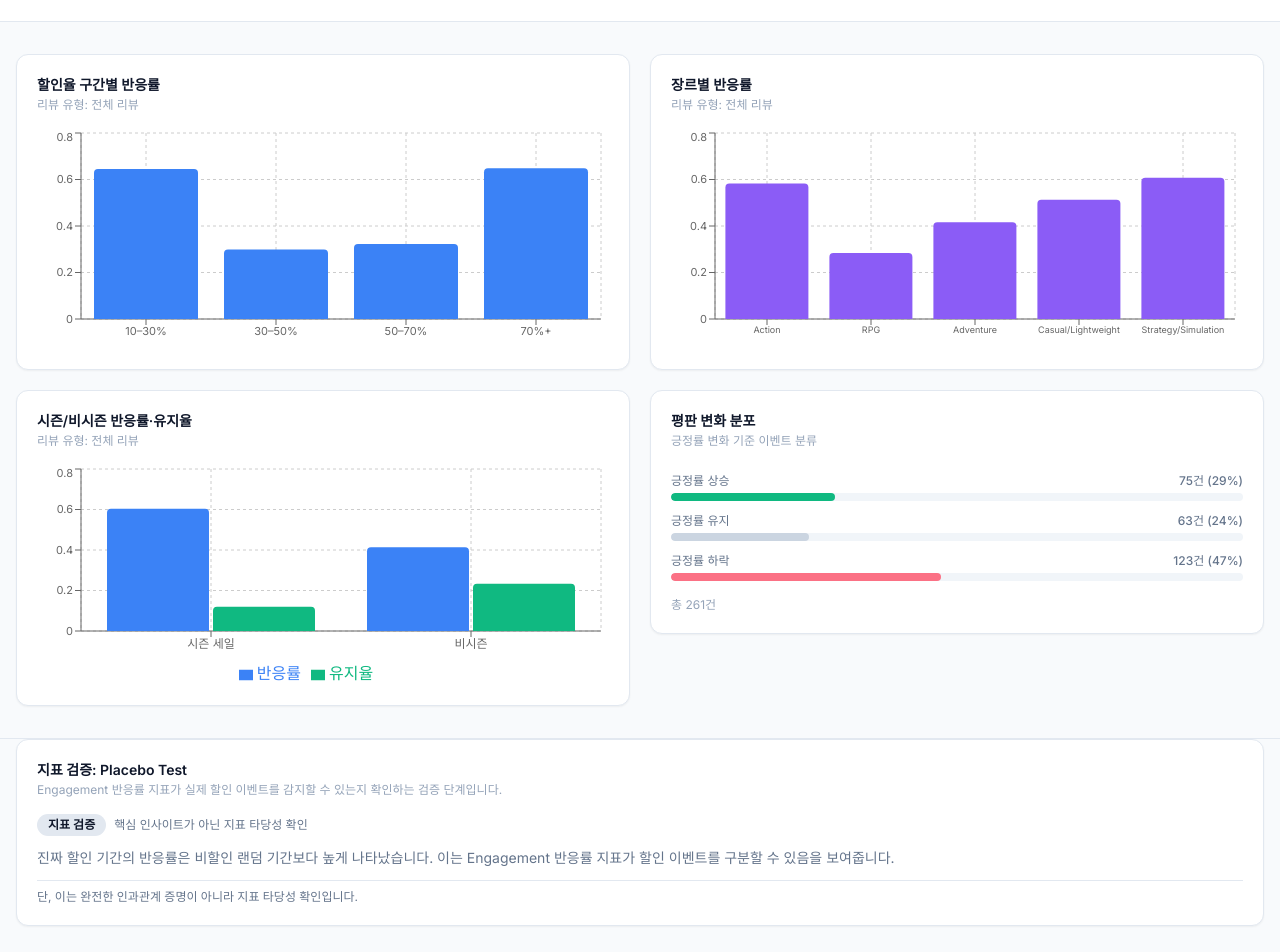
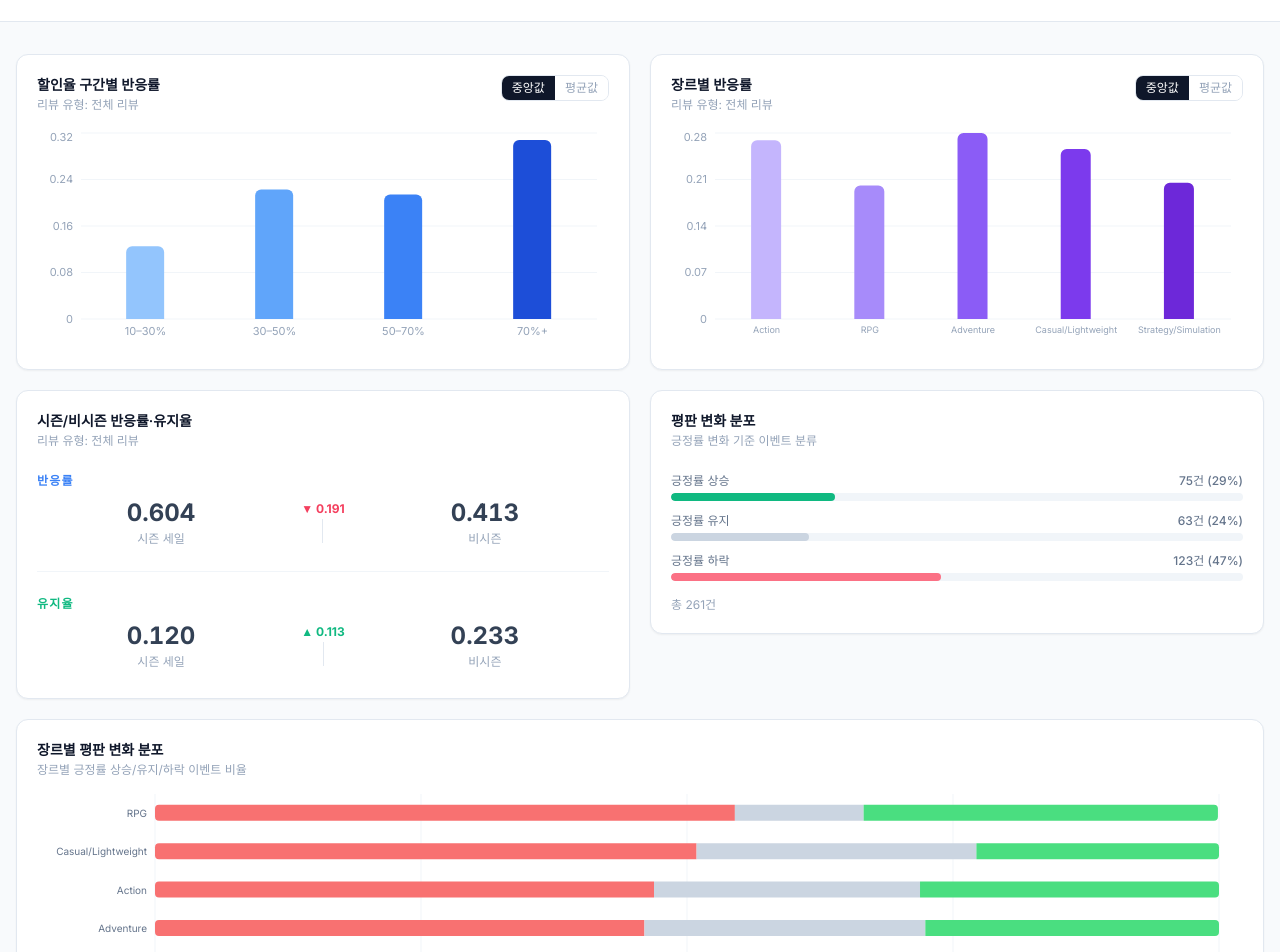
Before and after one commit to LEE-SEUNG-YEOB/steam_discount_analysis, a Next.js app in the folder web/: page /dashboard in a window 1280 px wide. Shown: the part 380-1332 px from the top of the page. Built offline with nearby package versions, Linux system fonts and the light colour scheme.

Commit message:
대쉬보드 차트 디자인 수정

```diff
--- a/web/app/dashboard/page.tsx
+++ b/web/app/dashboard/page.tsx
@@ -16,10 +16,11 @@ import {
 } from "@/lib/filter"
 import { ChartCard } from "@/components/common/ChartCard"
 import { FadeUp, Stagger, StaggerItem } from "@/components/ui/motion"
-import { DiscountRateChart } from "@/components/dashboard/DiscountRateChart"
+import { DiscountRateChart, type ChartMode } from "@/components/dashboard/DiscountRateChart"
 import { GenreChart } from "@/components/dashboard/GenreChart"
 import { SeasonalityChart } from "@/components/dashboard/SeasonalityChart"
 import { PlaceboValidationCard } from "@/components/dashboard/PlaceboValidationCard"
+import { SentimentByGenreChart } from "@/components/dashboard/SentimentByGenreChart"
 import {
   Select,
   SelectContent,
@@ -58,6 +59,26 @@ function FilterSelect<T extends string>({
   )
 }
 
+function ModeToggle({ mode, onChange }: { mode: ChartMode; onChange: (m: ChartMode) => void }) {
+  return (
+    <div className="flex rounded-lg border border-slate-200 overflow-hidden text-xs">
+      {(["median", "mean"] as ChartMode[]).map((m) => (
+        <button
+          key={m}
+          onClick={() => onChange(m)}
+          className={`px-2.5 py-1 transition-colors ${
+            mode === m
+              ? "bg-slate-900 text-white font-medium"
+              : "bg-white text-slate-400 hover:text-slate-600"
+          }`}
+        >
+          {m === "median" ? "중앙값" : "평균값"}
+        </button>
+      ))}
+    </div>
+  )
+}
+
 function EmptyState({ isReviewTypeEmpty }: { isReviewTypeEmpty: boolean }) {
   return (
     <div className="flex h-48 items-center justify-center rounded-xl border border-slate-200 bg-slate-50">
@@ -77,6 +98,8 @@ export default function DashboardPage() {
   const [loading, setLoading] = useState(true)
   const [loadError, setLoadError] = useState(false)
   const [filters, setFilters] = useState<DashboardFilters>(DEFAULT_FILTERS)
+  const [discountMode, setDiscountMode] = useState<ChartMode>("median")
+  const [genreMode, setGenreMode] = useState<ChartMode>("median")
 
   useEffect(() => {
     fetch("/data/dashboard_events.json")
@@ -193,13 +216,13 @@ export default function DashboardPage() {
             <div className="container mx-auto px-4 py-8">
               <Stagger className="grid gap-5 md:grid-cols-2">
                 <StaggerItem>
-                  <ChartCard title="할인율 구간별 반응률" description={`리뷰 유형: ${reviewTypeLabel}`}>
-                    {isEmpty || isReviewTypeEmpty ? <EmptyState isReviewTypeEmpty={isReviewTypeEmpty} /> : <DiscountRateChart events={reviewFiltered} reviewType={filters.reviewType} />}
+                  <ChartCard title="할인율 구간별 반응률" description={`리뷰 유형: ${reviewTypeLabel}`} headerRight={<ModeToggle mode={discountMode} onChange={setDiscountMode} />}>
+                    {isEmpty || isReviewTypeEmpty ? <EmptyState isReviewTypeEmpty={isReviewTypeEmpty} /> : <DiscountRateChart events={reviewFiltered} reviewType={filters.reviewType} mode={discountMode} />}
                   </ChartCard>
                 </StaggerItem>
                 <StaggerItem>
-                  <ChartCard title="장르별 반응률" description={`리뷰 유형: ${reviewTypeLabel}`}>
-                    {isEmpty || isReviewTypeEmpty ? <EmptyState isReviewTypeEmpty={isReviewTypeEmpty} /> : <GenreChart events={reviewFiltered} reviewType={filters.reviewType} />}
+                  <ChartCard title="장르별 반응률" description={`리뷰 유형: ${reviewTypeLabel}`} headerRight={<ModeToggle mode={genreMode} onChange={setGenreMode} />}>
+                    {isEmpty || isReviewTypeEmpty ? <EmptyState isReviewTypeEmpty={isReviewTypeEmpty} /> : <GenreChart events={reviewFiltered} reviewType={filters.reviewType} mode={genreMode} />}
                   </ChartCard>
                 </StaggerItem>
                 <StaggerItem>
@@ -211,6 +234,22 @@ export default function DashboardPage() {
                   <ChartCard title="평판 변화 분포" description="긍정률 변화 기준 이벤트 분류">
                     <SentimentDistribution events={filtered} />
                   </ChartCard>
+                </StaggerItem>
+                <StaggerItem className="md:col-span-2">
+                  <ChartCard
+                    title="장르별 평판 변화 분포"
+                    description="장르별 긍정률 상승/유지/하락 이벤트 비율"
+                  >
+                    {isEmpty ? (
+                      <EmptyState isReviewTypeEmpty={false} />
+                    ) : (
+                      <SentimentByGenreChart events={filtered} />
+                    )}
+                  </ChartCard>
+                  <p className="text-xs text-slate-400 mt-2 px-1 leading-relaxed">
+                    ※ 전체 분포뿐 아니라 장르별로 긍정률 하락 비중을 확인할 수 있습니다.
+                    단순 유입량이 아닌, 유입의 질이 장르별로 다르게 나타남을 보여줍니다.
+                  </p>
                 </StaggerItem>
               </Stagger>
             </div>
--- a/web/components/common/ChartCard.tsx
+++ b/web/components/common/ChartCard.tsx
@@ -3,16 +3,20 @@ interface ChartCardProps {
   description?: string
   children: React.ReactNode
   className?: string
+  headerRight?: React.ReactNode
 }
 
-export function ChartCard({ title, description, children, className = "" }: ChartCardProps) {
+export function ChartCard({ title, description, children, className = "", headerRight }: ChartCardProps) {
   return (
     <div className={`rounded-xl border border-slate-200 bg-white p-5 shadow-sm ${className}`}>
-      <div className="mb-4">
-        <h3 className="font-semibold text-sm text-slate-900">{title}</h3>
-        {description && (
-          <p className="text-xs text-slate-400 mt-0.5">{description}</p>
-        )}
+      <div className="flex items-start justify-between mb-4">
+        <div>
+          <h3 className="font-semibold text-sm text-slate-900">{title}</h3>
+          {description && (
+            <p className="text-xs text-slate-400 mt-0.5">{description}</p>
+          )}
+        </div>
+        {headerRight && <div className="shrink-0 ml-3">{headerRight}</div>}
       </div>
       {children}
     </div>
--- a/web/components/dashboard/DiscountRateChart.tsx
+++ b/web/components/dashboard/DiscountRateChart.tsx
@@ -1,12 +1,15 @@
 "use client"
 
-import { BarChart, Bar, XAxis, YAxis, CartesianGrid, Tooltip, ResponsiveContainer } from "recharts"
+import { BarChart, Bar, XAxis, YAxis, CartesianGrid, Tooltip, ResponsiveContainer, Cell } from "recharts"
 import type { DashboardEvent, ReviewType } from "@/types"
 import { getResponseRate } from "@/lib/filter"
+
+export type ChartMode = "median" | "mean"
 
 interface DiscountRateChartProps {
   events: DashboardEvent[]
   reviewType?: ReviewType
+  mode?: ChartMode
 }
 
 const BINS = [
@@ -16,7 +19,16 @@ const BINS = [
   { label: "70%+", min: 70, max: 101 },
 ]
 
-export function DiscountRateChart({ events, reviewType = "all" }: DiscountRateChartProps) {
+const BLUES = ["#93c5fd", "#60a5fa", "#3b82f6", "#1d4ed8"]
+
+function median(values: number[]): number {
+  if (values.length === 0) return 0
+  const sorted = [...values].sort((a, b) => a - b)
+  const mid = Math.floor(sorted.length / 2)
+  return sorted.length % 2 !== 0 ? sorted[mid] : (sorted[mid - 1] + sorted[mid]) / 2
+}
+
+export function DiscountRateChart({ events, reviewType = "all", mode = "median" }: DiscountRateChartProps) {
   const data = BINS.map((bin) => {
     const binEvents = events.filter(
       (e) => (e.discount_rate ?? 0) >= bin.min && (e.discount_rate ?? 0) < bin.max
@@ -24,18 +36,43 @@ export function DiscountRateChart({ events, reviewType = "all" }: DiscountRateCh
     const values = binEvents
       .map((e) => getResponseRate(e, reviewType))
       .filter((v): v is number => v !== null && v !== undefined)
-    const avg = values.length ? values.reduce((s, v) => s + v, 0) / values.length : 0
-    return { label: bin.label, 반응률: parseFloat(avg.toFixed(3)), n: values.length }
+    const val = mode === "median"
+      ? median(values)
+      : values.length ? values.reduce((s, v) => s + v, 0) / values.length : 0
+    return { label: bin.label, 반응률: parseFloat(val.toFixed(3)), n: values.length }
   })
 
   return (
     <ResponsiveContainer width="100%" height={220}>
-      <BarChart data={data} margin={{ top: 4, right: 8, left: -16, bottom: 0 }}>
-        <CartesianGrid strokeDasharray="3 3" />
-        <XAxis dataKey="label" tick={{ fontSize: 11 }} />
-        <YAxis tick={{ fontSize: 11 }} />
-        <Tooltip formatter={(v: number) => [v.toFixed(3), "반응률"]} />
-        <Bar dataKey="반응률" fill="#3b82f6" radius={[4, 4, 0, 0]} />
+      <BarChart data={data} margin={{ top: 4, right: 12, left: -16, bottom: 0 }} barCategoryGap="35%">
+        <CartesianGrid strokeDasharray="0" stroke="#f1f5f9" vertical={false} />
+        <XAxis
+          dataKey="label"
+          tick={{ fontSize: 11, fill: "#94a3b8" }}
+          axisLine={false}
+          tickLine={false}
+        />
+        <YAxis
+          tick={{ fontSize: 11, fill: "#94a3b8" }}
+          axisLine={false}
+          tickLine={false}
+        />
+        <Tooltip
+          formatter={(v: number) => [v.toFixed(3), "반응률"]}
+          contentStyle={{
+            border: "none",
+            borderRadius: "8px",
+            boxShadow: "0 4px 12px -2px rgb(0 0 0 / 0.12)",
+            fontSize: "12px",
+            padding: "8px 12px",
+          }}
+          cursor={{ fill: "rgba(148,163,184,0.08)" }}
+        />
+        <Bar dataKey="반응률" radius={[6, 6, 0, 0]}>
+          {data.map((_, i) => (
+            <Cell key={i} fill={BLUES[i]} />
+          ))}
+        </Bar>
       </BarChart>
     </ResponsiveContainer>
   )
--- a/web/components/dashboard/GenreChart.tsx
+++ b/web/components/dashboard/GenreChart.tsx
@@ -1,33 +1,69 @@
 "use client"
 
-import { BarChart, Bar, XAxis, YAxis, CartesianGrid, Tooltip, ResponsiveContainer } from "recharts"
+import { BarChart, Bar, XAxis, YAxis, CartesianGrid, Tooltip, ResponsiveContainer, Cell } from "recharts"
 import type { DashboardEvent, ReviewType } from "@/types"
 import { GENRES } from "@/lib/constants"
 import { getResponseRate } from "@/lib/filter"
+import type { ChartMode } from "./DiscountRateChart"
 
 interface GenreChartProps {
   events: DashboardEvent[]
   reviewType?: ReviewType
+  mode?: ChartMode
 }
 
-export function GenreChart({ events, reviewType = "all" }: GenreChartProps) {
+const PURPLES = ["#c4b5fd", "#a78bfa", "#8b5cf6", "#7c3aed", "#6d28d9"]
+
+function median(values: number[]): number {
+  if (values.length === 0) return 0
+  const sorted = [...values].sort((a, b) => a - b)
+  const mid = Math.floor(sorted.length / 2)
+  return sorted.length % 2 !== 0 ? sorted[mid] : (sorted[mid - 1] + sorted[mid]) / 2
+}
+
+export function GenreChart({ events, reviewType = "all", mode = "median" }: GenreChartProps) {
   const data = GENRES.map((genre) => {
     const genreEvents = events.filter((e) => e.genre === genre)
     const values = genreEvents
       .map((e) => getResponseRate(e, reviewType))
       .filter((v): v is number => v !== null && v !== undefined)
-    const avg = values.length ? values.reduce((s, v) => s + v, 0) / values.length : 0
-    return { genre, 반응률: parseFloat(avg.toFixed(3)), n: values.length }
+    const val = mode === "median"
+      ? median(values)
+      : values.length ? values.reduce((s, v) => s + v, 0) / values.length : 0
+    return { genre, 반응률: parseFloat(val.toFixed(3)), n: values.length }
   })
 
   return (
     <ResponsiveContainer width="100%" height={220}>
-      <BarChart data={data} margin={{ top: 4, right: 8, left: -16, bottom: 0 }}>
-        <CartesianGrid strokeDasharray="3 3" />
-        <XAxis dataKey="genre" tick={{ fontSize: 9 }} />
-        <YAxis tick={{ fontSize: 11 }} />
-        <Tooltip formatter={(v: number) => [v.toFixed(3), "반응률"]} />
-        <Bar dataKey="반응률" fill="#8b5cf6" radius={[4, 4, 0, 0]} />
+      <BarChart data={data} margin={{ top: 4, right: 12, left: -16, bottom: 0 }} barCategoryGap="35%">
+        <CartesianGrid strokeDasharray="0" stroke="#f1f5f9" vertical={false} />
+        <XAxis
+          dataKey="genre"
+          tick={{ fontSize: 9, fill: "#94a3b8" }}
+          axisLine={false}
+          tickLine={false}
+        />
+        <YAxis
+          tick={{ fontSize: 11, fill: "#94a3b8" }}
+          axisLine={false}
+          tickLine={false}
+        />
+        <Tooltip
+          formatter={(v: number) => [v.toFixed(3), "반응률"]}
+          contentStyle={{
+            border: "none",
+            borderRadius: "8px",
+            boxShadow: "0 4px 12px -2px rgb(0 0 0 / 0.12)",
+            fontSize: "12px",
+            padding: "8px 12px",
+          }}
+          cursor={{ fill: "rgba(148,163,184,0.08)" }}
+        />
+        <Bar dataKey="반응률" radius={[6, 6, 0, 0]}>
+          {data.map((_, i) => (
+            <Cell key={i} fill={PURPLES[i % PURPLES.length]} />
+          ))}
+        </Bar>
       </BarChart>
     </ResponsiveContainer>
   )
--- a/web/components/dashboard/SeasonalityChart.tsx
+++ b/web/components/dashboard/SeasonalityChart.tsx
@@ -1,6 +1,5 @@
 "use client"
 
-import { BarChart, Bar, XAxis, YAxis, CartesianGrid, Tooltip, Legend, ResponsiveContainer } from "recharts"
 import type { DashboardEvent, ReviewType } from "@/types"
 import { getResponseRate } from "@/lib/filter"
 
@@ -16,41 +15,71 @@ function avgValues(arr: DashboardEvent[], reviewType: ReviewType): number {
   return values.length ? values.reduce((s, v) => s + v, 0) / values.length : 0
 }
 
+function avgRetention(arr: DashboardEvent[]): number {
+  const values = arr
+    .map((e) => e.retention_rate)
+    .filter((v): v is number => v !== null && v !== undefined)
+  return values.length ? values.reduce((s, v) => s + v, 0) / values.length : 0
+}
+
+interface StatRowProps {
+  label: string
+  season: number
+  nonSeason: number
+  color: string
+}
+
+function StatRow({ label, season, nonSeason, color }: StatRowProps) {
+  const delta = nonSeason - season
+  const isUp = delta > 0
+
+  return (
+    <div className="space-y-2">
+      <p className={`text-xs font-semibold uppercase tracking-widest ${color}`}>{label}</p>
+      <div className="grid grid-cols-[1fr_auto_1fr] items-center gap-4">
+        <div className="text-center">
+          <p className="text-2xl font-bold text-slate-700 tabular-nums">{season.toFixed(3)}</p>
+          <p className="text-xs text-slate-400 mt-0.5">시즌 세일</p>
+        </div>
+        <div className="flex flex-col items-center gap-0.5">
+          <span className={`text-xs font-bold ${isUp ? "text-emerald-500" : "text-rose-500"}`}>
+            {isUp ? "▲" : "▼"} {Math.abs(delta).toFixed(3)}
+          </span>
+          <div className="w-px h-6 bg-slate-200" />
+        </div>
+        <div className="text-center">
+          <p className="text-2xl font-bold text-slate-700 tabular-nums">{nonSeason.toFixed(3)}</p>
+          <p className="text-xs text-slate-400 mt-0.5">비시즌</p>
+        </div>
+      </div>
+    </div>
+  )
+}
+
 export function SeasonalityChart({ events, reviewType = "all" }: SeasonalityChartProps) {
   const seasonal = events.filter((e) => e.is_season_sale === true)
   const nonSeasonal = events.filter((e) => e.is_season_sale === false)
 
-  const avgRetention = (arr: DashboardEvent[]) => {
-    const values = arr
-      .map((e) => e.retention_rate)
-      .filter((v): v is number => v !== null && v !== undefined)
-    return values.length ? values.reduce((s, v) => s + v, 0) / values.length : 0
-  }
-
-  const data = [
-    {
-      name: "시즌 세일",
-      반응률: parseFloat(avgValues(seasonal, reviewType).toFixed(3)),
-      유지율: parseFloat(avgRetention(seasonal).toFixed(3)),
-    },
-    {
-      name: "비시즌",
-      반응률: parseFloat(avgValues(nonSeasonal, reviewType).toFixed(3)),
-      유지율: parseFloat(avgRetention(nonSeasonal).toFixed(3)),
-    },
-  ]
+  const seasonResponse = avgValues(seasonal, reviewType)
+  const nonSeasonResponse = avgValues(nonSeasonal, reviewType)
+  const seasonRetention = avgRetention(seasonal)
+  const nonSeasonRetention = avgRetention(nonSeasonal)
 
   return (
-    <ResponsiveContainer width="100%" height={220}>
-      <BarChart data={data} margin={{ top: 4, right: 8, left: -16, bottom: 0 }}>
-        <CartesianGrid strokeDasharray="3 3" />
-        <XAxis dataKey="name" tick={{ fontSize: 12 }} />
-        <YAxis tick={{ fontSize: 11 }} />
-        <Tooltip formatter={(v: number) => v.toFixed(3)} />
-        <Legend />
-        <Bar dataKey="반응률" fill="#3b82f6" radius={[4, 4, 0, 0]} />
-        <Bar dataKey="유지율" fill="#10b981" radius={[4, 4, 0, 0]} />
-      </BarChart>
-    </ResponsiveContainer>
+    <div className="space-y-6 py-2">
+      <StatRow
+        label="반응률"
+        season={seasonResponse}
+        nonSeason={nonSeasonResponse}
+        color="text-blue-500"
+      />
+      <div className="w-full h-px bg-slate-100" />
+      <StatRow
+        label="유지율"
+        season={seasonRetention}
+        nonSeason={nonSeasonRetention}
+        color="text-emerald-500"
+      />
+    </div>
   )
 }
--- /dev/null
+++ b/web/components/dashboard/SentimentByGenreChart.tsx
@@ -0,0 +1,104 @@
+"use client"
+
+import {
+  BarChart,
+  Bar,
+  XAxis,
+  YAxis,
+  CartesianGrid,
+  Tooltip,
+  Legend,
+  ResponsiveContainer,
+} from "recharts"
+import type { DashboardEvent } from "@/types"
+import { aggregateGenreSentiment } from "@/lib/dashboard"
+
+interface Props {
+  events: DashboardEvent[]
+}
+
+const COLORS = {
+  down: "#f87171",
+  neutral: "#cbd5e1",
+  up: "#4ade80",
+}
+
+const LABELS: Record<string, string> = {
+  down: "긍정률 하락",
+  neutral: "유지",
+  up: "상승",
+}
+
+export function SentimentByGenreChart({ events }: Props) {
+  const raw = aggregateGenreSentiment(events)
+
+  if (raw.length === 0) {
+    return (
+      <div className="flex h-48 items-center justify-center rounded-xl border border-slate-200 bg-slate-50">
+        <p className="text-sm text-slate-400 text-center px-4">
+          선택한 조건에 해당하는 평판 변화 데이터가 없습니다.
+        </p>
+      </div>
+    )
+  }
+
+  const data = raw.map((d) => ({
+    genre: d.genre,
+    down: parseFloat(d.down.toFixed(1)),
+    neutral: parseFloat(d.neutral.toFixed(1)),
+    up: parseFloat(d.up.toFixed(1)),
+    total: d.total,
+  }))
+
+  return (
+    <ResponsiveContainer width="100%" height={240}>
+      <BarChart
+        layout="vertical"
+        data={data}
+        margin={{ top: 0, right: 24, left: 8, bottom: 0 }}
+        barCategoryGap="28%"
+      >
+        <CartesianGrid strokeDasharray="0" stroke="#f1f5f9" horizontal={false} />
+        <XAxis
+          type="number"
+          domain={[0, 100]}
+          tickFormatter={(v) => `${v}%`}
+          tick={{ fontSize: 10, fill: "#94a3b8" }}
+          axisLine={false}
+          tickLine={false}
+        />
+        <YAxis
+          type="category"
+          dataKey="genre"
+          tick={{ fontSize: 10, fill: "#64748b" }}
+          axisLine={false}
+          tickLine={false}
+          width={110}
+        />
+        <Tooltip
+          formatter={(value: number, name: string) => [
+            `${value.toFixed(1)}%`,
+            LABELS[name] ?? name,
+          ]}
+          contentStyle={{
+            border: "none",
+            borderRadius: "8px",
+            boxShadow: "0 4px 12px -2px rgb(0 0 0 / 0.12)",
+            fontSize: "12px",
+            padding: "8px 12px",
+          }}
+          cursor={{ fill: "rgba(148,163,184,0.08)" }}
+        />
+        <Legend
+          formatter={(value: string) => LABELS[value] ?? value}
+          wrapperStyle={{ fontSize: "12px", color: "#64748b" }}
+          iconType="circle"
+          iconSize={8}
+        />
+        <Bar dataKey="down" stackId="a" fill={COLORS.down} radius={[4, 0, 0, 4]} />
+        <Bar dataKey="neutral" stackId="a" fill={COLORS.neutral} />
+        <Bar dataKey="up" stackId="a" fill={COLORS.up} radius={[0, 4, 4, 0]} />
+      </BarChart>
+    </ResponsiveContainer>
+  )
+}
--- /dev/null
+++ b/web/lib/dashboard.ts
@@ -0,0 +1,59 @@
+import type { DashboardEvent } from "@/types"
+
+export interface GenreSentimentData {
+  genre: string
+  up: number
+  neutral: number
+  down: number
+  total: number
+}
+
+export function aggregateGenreSentiment(
+  events: DashboardEvent[]
+): GenreSentimentData[] {
+  const seen = new Set<string>()
+  const unique = events.filter((e) => {
+    const key = `${e.appid}_${e.discount_start}`
+    if (seen.has(key)) return false
+    seen.add(key)
+    return true
+  })
+
+  const groups = new Map<string, { up: number; neutral: number; down: number }>()
+
+  for (const e of unique) {
+    const genre = e.genre
+    if (!genre) continue
+
+    if (!groups.has(genre)) {
+      groups.set(genre, { up: 0, neutral: 0, down: 0 })
+    }
+    const group = groups.get(genre)!
+
+    const sg = e.sentiment_group
+    if (!sg) continue
+
+    if (sg === "up" || sg === "positive_rate_up") {
+      group.up++
+    } else if (sg === "down" || sg === "positive_rate_down") {
+      group.down++
+    } else if (sg === "neutral" || sg === "positive_rate_flat") {
+      group.neutral++
+    }
+  }
+
+  const result: GenreSentimentData[] = []
+  for (const [genre, counts] of groups) {
+    const total = counts.up + counts.neutral + counts.down
+    if (total === 0) continue
+    result.push({
+      genre,
+      up: (counts.up / total) * 100,
+      neutral: (counts.neutral / total) * 100,
+      down: (counts.down / total) * 100,
+      total,
+    })
+  }
+
+  return result.sort((a, b) => b.down - a.down)
+}
```
